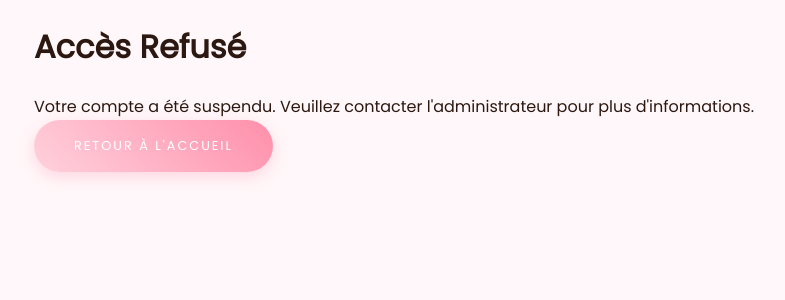
After one commit to lenain-emile/livre-d-or, a PHP site: page /denied.php in a window 1280 px wide. The commit adds this page. Shown: the top 300 px of the page, without its empty margins (94-879 px from the left). Run offline with PHP 8.4, Linux system fonts and the light colour scheme.

Commit message:
Added restricted accounts

```diff
--- /dev/null
+++ b/denied.php
@@ -0,0 +1,27 @@
+<?php
+?>
+
+<!DOCTYPE html>
+<html lang="fr">
+
+<head>
+    <meta charset="UTF-8">
+    <meta name="viewport" content="width=device-width, initial-scale=1.0">
+    <title>Livre d'or</title>
+    <link rel="stylesheet" href="style/style.css">
+    <link rel="stylesheet" href="style/normalize.css">
+    <link href="https://fonts.googleapis.com/css2?family=Playfair+Display:wght@400;700&family=Roboto:wght@400;700&display=swap" rel="stylesheet">
+</head>
+
+<body>
+    <main>
+        <div class="container">
+            <h1>Accès Refusé</h1>
+            <p>Votre compte a été suspendu. Veuillez contacter l'administrateur pour plus d'informations.</p>
+            <a href="index.php" class="btn">Retour à l'accueil</a>
+        </div>
+    </main>
+
+</body>
+
+</html>
--- a/guestbook.php
+++ b/guestbook.php
@@ -12,8 +12,10 @@ if ($_SESSION['user_id']) {
     $user_id = $_SESSION['user_id'];
     $user_info = $user->getUserById($user_id);
     $user_permissions = $user_info['user_permissions'];
-} else {
-    $user_permissions = 0; // Default to non-admin if not logged in
+    if($user_permissions == 0)
+    {
+        header("Location: denied.php");
+    }
 }
 
 $messages = $guestbook->getMessages();
--- a/profile.php
+++ b/profile.php
@@ -24,6 +24,8 @@ if ($_SERVER["REQUEST_METHOD"] == "POST" && !empty($_POST["username"]) && !empty
     if ($userData['user_permissions'] == 2 && isset($_POST["user_permissions"])) {
         $user_permissions = $_POST["user_permissions"];
     }
+
+
     if ($user->updateUser($user_id, $_POST["username"], $_POST["email"], $_POST["firstname"], $_POST["lastname"], $user_permissions)) {
         $success = "Profil mis à jour avec succès";
         $profileData = $user->getUserById($user_id); // Refresh user data
--- a/style/style.css
+++ b/style/style.css
@@ -96,6 +96,11 @@
       animation: float 3s infinite ease-in-out;
     }
 
+    main
+    {
+      width: 80%;
+      margin: auto;
+    }
     @keyframes float {
       0%, 100% { transform: translateY(0); }
       50% { transform: translateY(-10px); }
```
